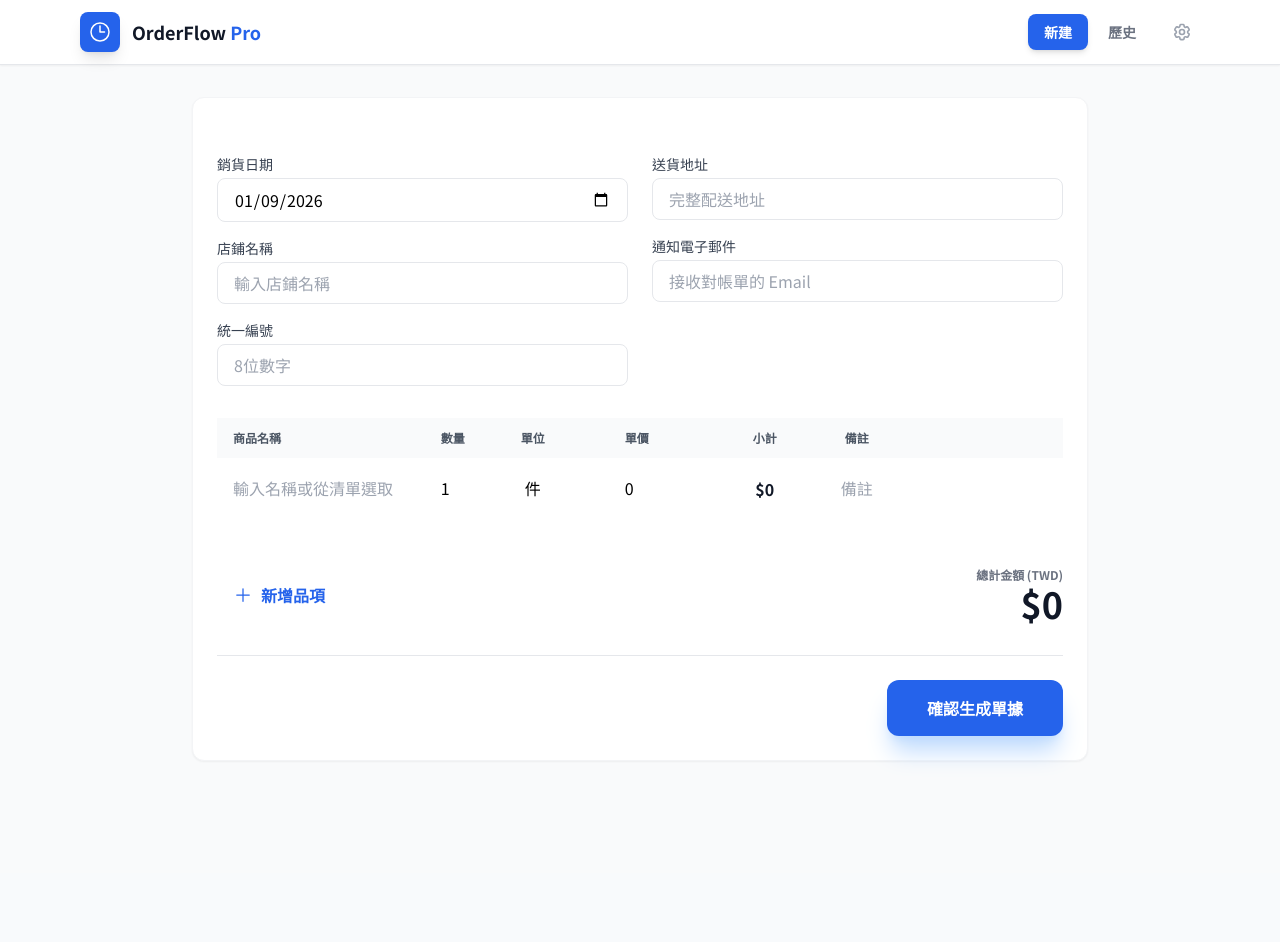
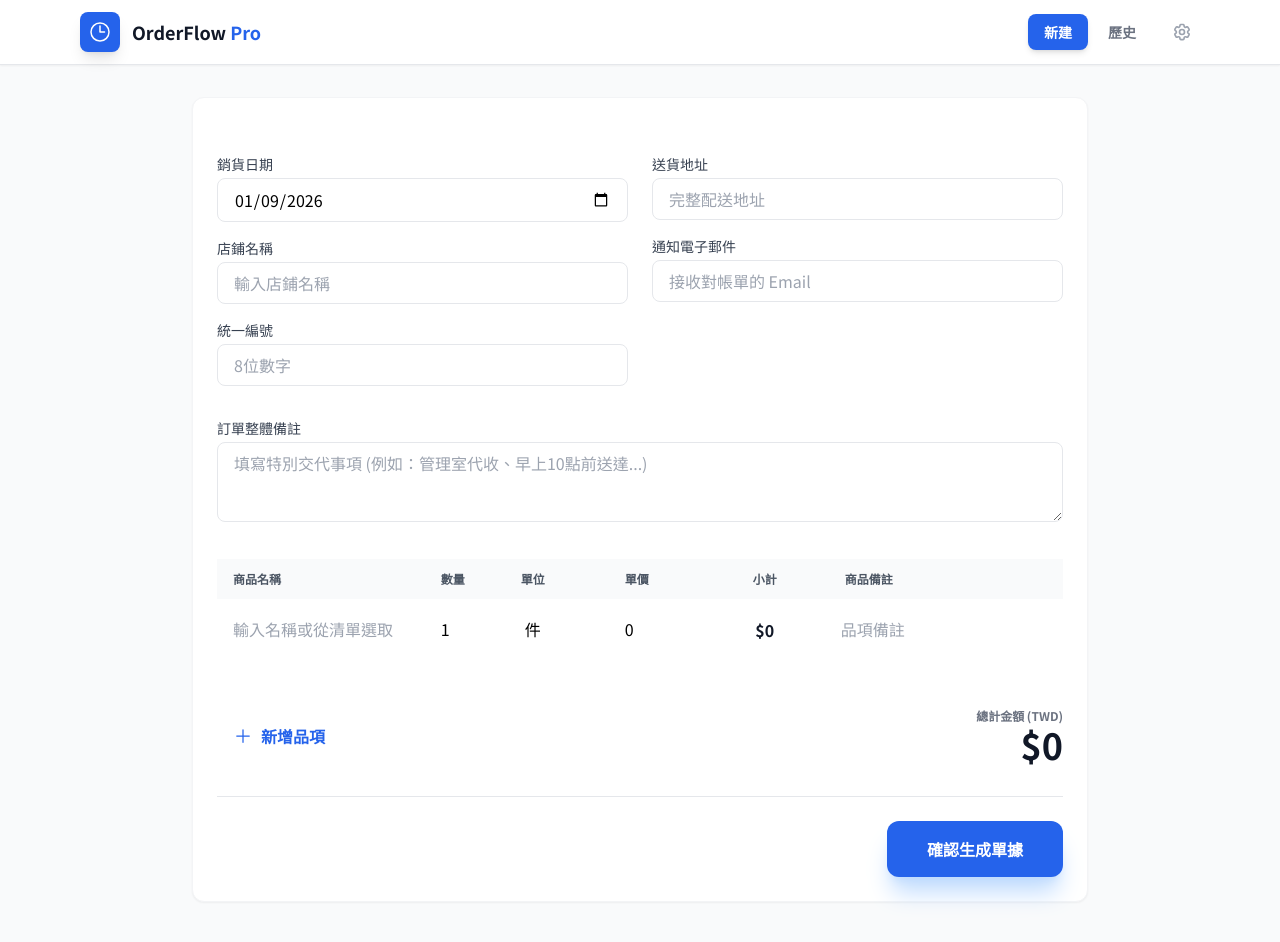
Before and after one commit to davidshen-homeboat/ORDER, a React (Vite) app: page / in a window 1280 px wide. Shown: the top 942 px of the page. Before the commit the page ends 873 px from the top, so only its background shows below. Built offline with nearby package versions, Linux system fonts and the light colour scheme.

Commit message:
feat: Add order-level remarks field
Introduces a new `remarks` field to the Order type and the OrderForm component. This allows users to add general notes or remarks to the entire order, which will be displayed in the invoice template and included in the Google Sheets log.

```diff
--- a/App.tsx
+++ b/App.tsx
@@ -27,7 +27,6 @@ const App: React.FC = () => {
     }
   }, [sheetUrl]);
 
-  // 當 currentOrder 改變且進入預覽模式時，預先生成郵件草稿
   useEffect(() => {
     if (currentOrder && view === ViewMode.PREVIEW) {
       prepareEmail(currentOrder);
@@ -49,7 +48,7 @@ const App: React.FC = () => {
   };
 
   const prepareEmail = async (order: Order) => {
-    setEmailDraft(null); // 重置
+    setEmailDraft(null);
     try {
       const draft = await generateEmailDraft(order);
       if (draft) setEmailDraft(draft);
@@ -93,6 +92,7 @@ const App: React.FC = () => {
         taxId: order.taxId,
         address: order.address,
         totalAmount: order.totalAmount,
+        remarks: order.remarks,
         items: order.items.map(i => `${i.name}x${i.quantity}${i.unit}`).join(', ')
       };
 
@@ -110,11 +110,9 @@ const App: React.FC = () => {
   const handleSendEmail = () => {
     if (!currentOrder || !emailDraft) return;
 
-    // 直接觸發，不再使用 await，避免被瀏覽器攔截
     const mailtoBase = `mailto:${currentOrder.email}?subject=${encodeURIComponent(emailDraft.subject)}&body=`;
     const bodySuffix = "\n\n(提示：請手動將剛才儲存的 PDF 單據夾帶至此郵件中)";
 
-    // 確保總長度安全
     let finalBody = emailDraft.body + bodySuffix;
     if (mailtoBase.length + encodeURIComponent(finalBody).length > 1800) {
       finalBody = `您好，附件為訂單 ${currentOrder.id} 的銷貨單。` + bodySuffix;
--- a/components/InvoiceTemplate.tsx
+++ b/components/InvoiceTemplate.tsx
@@ -10,7 +10,6 @@ interface InvoiceTemplateProps {
 const InvoiceTemplate: React.FC<InvoiceTemplateProps> = ({ order, type }) => {
   const isFactory = type === 'FACTORY';
 
-  // 動態計算空白列，如果品項多則減少空白列，確保一頁能塞兩張單
   const minRows = order.items.length > 10 ? 1 : 5;
   const emptyRowsCount = Math.max(0, minRows - order.items.length);
 
@@ -48,7 +47,7 @@ const InvoiceTemplate: React.FC<InvoiceTemplateProps> = ({ order, type }) => {
             <th className="border border-gray-300 px-2 py-1.5 w-12 text-center">單位</th>
             <th className="border border-gray-300 px-2 py-1.5 w-20 text-right">單價</th>
             <th className="border border-gray-300 px-2 py-1.5 w-20 text-right">小計</th>
-            <th className="border border-gray-300 px-2 py-1.5">備註</th>
+            <th className="border border-gray-300 px-2 py-1.5">商品備註</th>
           </tr>
         </thead>
         <tbody>
@@ -82,6 +81,13 @@ const InvoiceTemplate: React.FC<InvoiceTemplateProps> = ({ order, type }) => {
         </tfoot>
       </table>
 
+      {order.remarks && (
+        <div className="mt-4 p-2 border border-gray-200 rounded text-[11px] bg-gray-50/50">
+          <span className="font-bold text-gray-600">訂單備註：</span>
+          <span className="text-gray-800 break-words">{order.remarks}</span>
+        </div>
+      )}
+
       <div className="grid grid-cols-3 gap-8 mt-6 text-center text-[11px]">
         <div className="border-t border-gray-400 pt-1">核准人</div>
         <div className="border-t border-gray-400 pt-1">經手人</div>
--- a/components/OrderForm.tsx
+++ b/components/OrderForm.tsx
@@ -15,6 +15,7 @@ const OrderForm: React.FC<OrderFormProps> = ({ onSubmit, products }) => {
     taxId: '',
     address: '',
     email: '',
+    remarks: '',
   });
 
   const [items, setItems] = useState<OrderItem[]>([
@@ -39,7 +40,6 @@ const OrderForm: React.FC<OrderFormProps> = ({ onSubmit, products }) => {
       if (item.id === id) {
         let newItem = { ...item, [field]: value };
 
-        // 如果是修改名稱，嘗試從產品清單中抓取單位與價格
         if (field === 'name') {
           const foundProduct = products.find(p => p.name === value);
           if (foundProduct) {
@@ -48,7 +48,6 @@ const OrderForm: React.FC<OrderFormProps> = ({ onSubmit, products }) => {
           }
         }
 
-        // 重新計算小計
         if (field === 'quantity' || field === 'price' || field === 'name') {
           newItem.amount = Number(newItem.quantity) * Number(newItem.price);
         }
@@ -73,7 +72,6 @@ const OrderForm: React.FC<OrderFormProps> = ({ onSubmit, products }) => {
 
   return (
     <form onSubmit={handleSubmit} className="bg-white rounded-xl shadow-sm border border-gray-100 p-6 space-y-8 max-w-4xl mx-auto">
-      {/* 產品名稱的數據清單 */}
       <datalist id="product-suggestions">
         {products.map((p, i) => (
           <option key={i} value={p.name}>{`$${p.price} / ${p.unit}`}</option>
@@ -132,6 +130,16 @@ const OrderForm: React.FC<OrderFormProps> = ({ onSubmit, products }) => {
         </div>
       </div>
 
+      <div className="w-full">
+        <label className="block text-sm font-medium text-gray-700 mb-1">訂單整體備註</label>
+        <textarea
+          placeholder="填寫特別交代事項 (例如：管理室代收、早上10點前送達...)"
+          className="w-full px-4 py-2 border rounded-lg focus:ring-2 focus:ring-blue-500 outline-none transition h-20"
+          value={formData.remarks}
+          onChange={(e) => setFormData({...formData, remarks: e.target.value})}
+        />
+      </div>
+
       <div className="overflow-x-auto">
         <table className="w-full text-left min-w-[700px]">
           <thead className="bg-gray-50 text-gray-600 text-xs uppercase font-bold">
@@ -141,7 +149,7 @@ const OrderForm: React.FC<OrderFormProps> = ({ onSubmit, products }) => {
               <th className="px-4 py-3 w-20 text-center">單位</th>
               <th className="px-4 py-3 w-32 text-center">單價</th>
               <th className="px-4 py-3 w-32 text-center">小計</th>
-              <th className="px-4 py-3">備註</th>
+              <th className="px-4 py-3">商品備註</th>
               <th className="px-4 py-3 w-10"></th>
             </tr>
           </thead>
@@ -186,7 +194,7 @@ const OrderForm: React.FC<OrderFormProps> = ({ onSubmit, products }) => {
                 </td>
                 <td className="px-2 py-3">
                   <input
-                    type="text" placeholder="備註"
+                    type="text" placeholder="品項備註"
                     className="w-full px-1 py-1.5 border-b border-transparent focus:border-blue-400 outline-none bg-transparent"
                     value={item.remarks}
                     onChange={(e) => handleItemChange(item.id, 'remarks', e.target.value)}
--- a/types.ts
+++ b/types.ts
@@ -22,6 +22,7 @@ export interface Order {
   taxId: string;
   address: string;
   email: string;
+  remarks: string;
   items: OrderItem[];
   totalAmount: number;
   createdAt: string;
```
